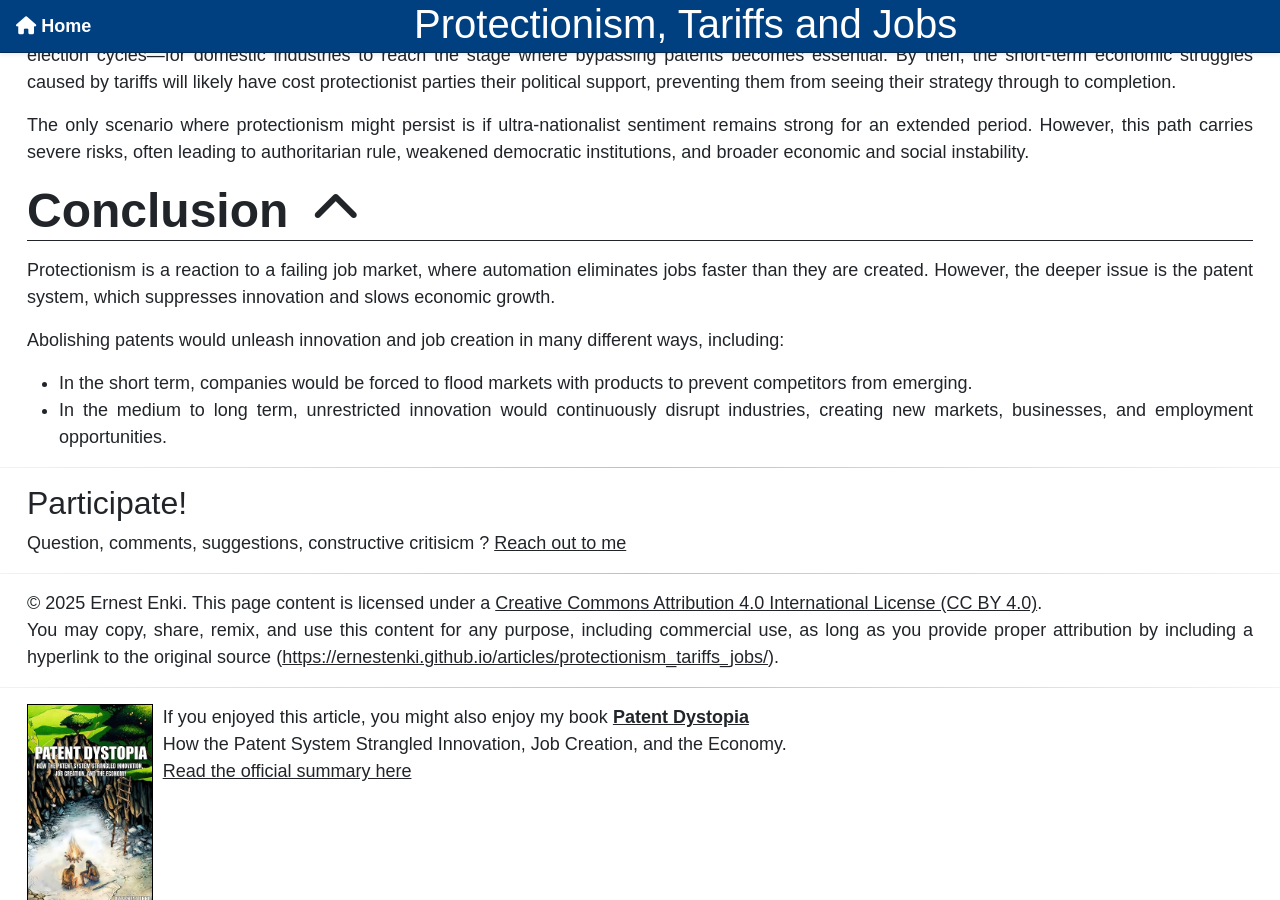
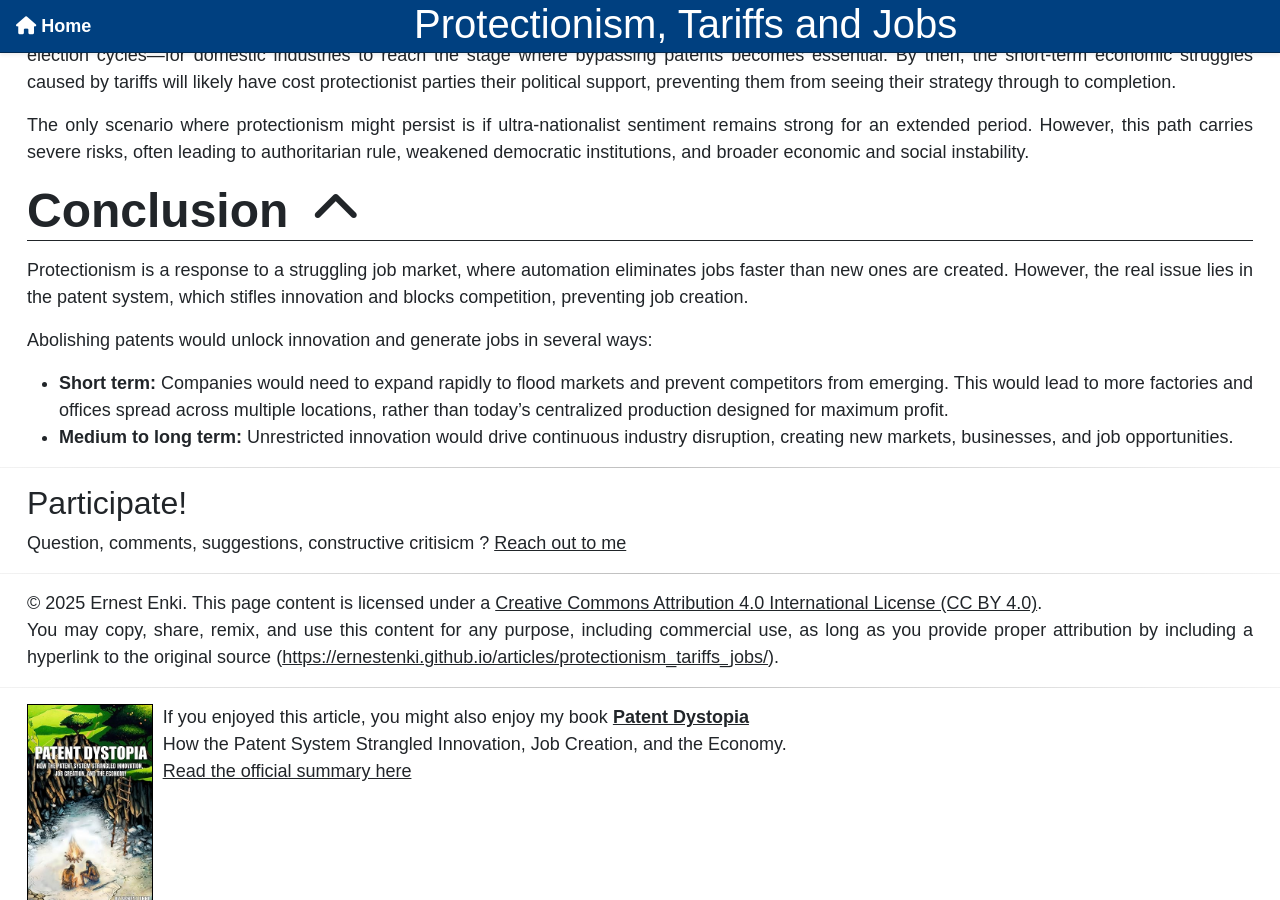
Before and after one commit to ErnestEnki/ernestenki.github.io, a Jekyll site: the page built from _articles/2025-03-20-protectionism_tariffs_jobs.html, in a window 1280 px wide and 900 px high, scrolled down 1787 px. Built offline with Jekyll 4.4.1, drawn with Linux system fonts in a browser that asks for light colours; some web fonts are replaced; comment, search, counter and statistics services are not loaded; some of the changed text lies outside the part shown.

Commit message:
Publishing article about protectionism

```diff
--- a/_articles/2025-03-17-protectionism_tariffs_jobs.html
+++ b/_articles/2025-03-20-protectionism_tariffs_jobs.html
@@ -110,16 +109,14 @@ draft: true
     <article>
       <h1>Conclusion</h1>
       <div>
-        <p>Protectionism is a reaction to a failing job market, where automation eliminates jobs faster than they are
-          created. However, the deeper issue is the patent system, which suppresses innovation and slows economic
-          growth.</p>
-        <p>Abolishing patents would unleash innovation and job creation in many different ways, including:</p>
+        <p>Protectionism is a response to a struggling job market, where automation eliminates jobs faster than new ones are created. However, the real issue lies in the patent system, which stifles innovation and blocks competition, preventing job creation.</p>
+        <p>Abolishing patents would unlock innovation and generate jobs in several ways:</p>
+
         <ul>
-          <li>In the short term, companies would be forced to flood markets with products to prevent competitors from
-            emerging.</li>
-          <li>In the medium to long term, unrestricted innovation would continuously disrupt industries, creating new
-            markets, businesses, and employment opportunities.</li>
+            <li><strong>Short term:</strong> Companies would need to expand rapidly to flood markets and prevent competitors from emerging. This would lead to more factories and offices spread across multiple locations, rather than today’s centralized production designed for maximum profit.</li>
+            <li><strong>Medium to long term:</strong> Unrestricted innovation would drive continuous industry disruption, creating new markets, businesses, and job opportunities.</li>
         </ul>
+
       </div>
     </article>
   </article>
--- a/index.html
+++ b/index.html
@@ -42,8 +42,8 @@ extra_head: '<link rel="prefetch" href="/books/patent_dystopia/summary.html" />'
     <div>
         <p>A collection of my shorter insights in the form of articles:</p>
         <ul>
-            {% assign filtered_articles = site.articles | where_exp: "article", "article.draft != true" %}
-            {% for article in filtered_articles %}
+            {% assign filtered_articles = site.articles |  where_exp: "article", "article.draft != true" %}
+            {% for article in filtered_articles reversed  %}
             <li><a href="{{ article.url }}">{{ article.title }}</a>: {{ article.description | strip_html }}</li>
             {% endfor %}
         </ul>
```
Also changed, not shown: other parts of _articles/2025-03-20-protectionism_tariffs_jobs.html (+0 -1 lines), other parts of index.html (+1 -1 lines).
